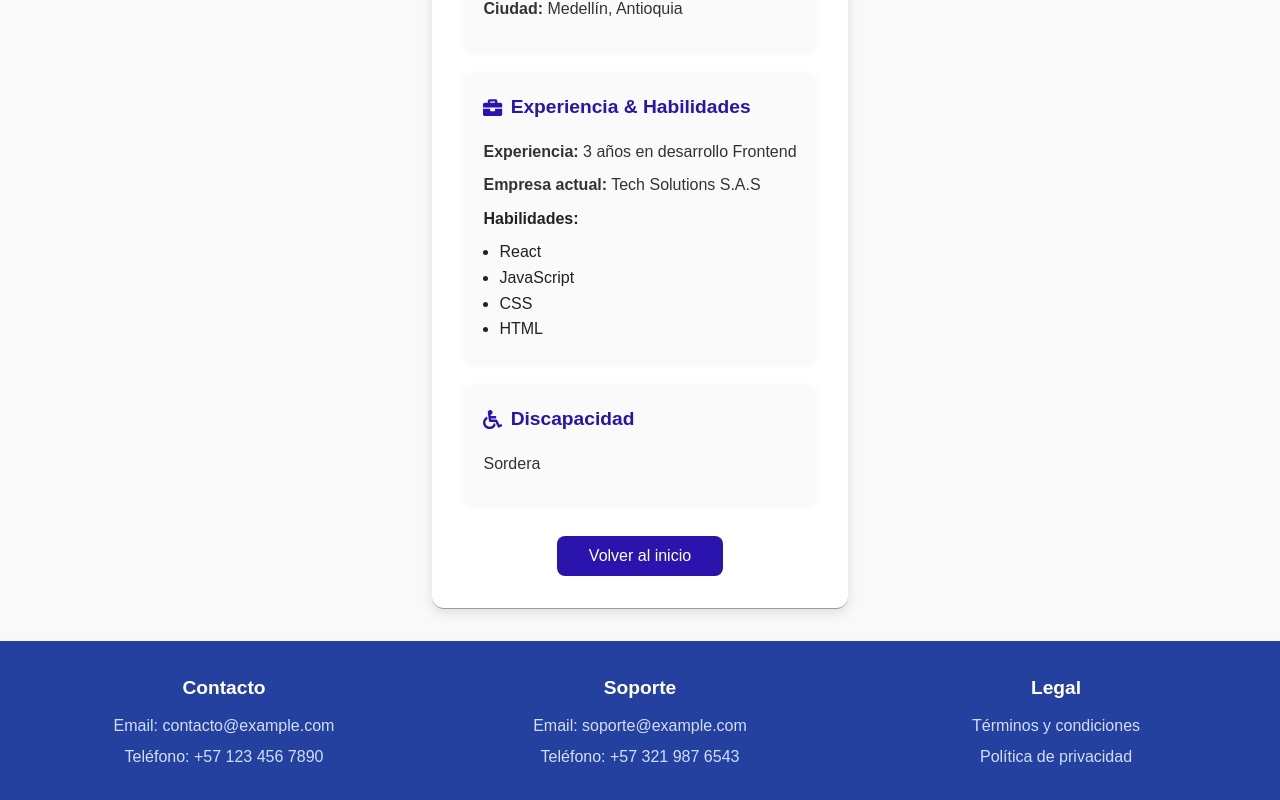
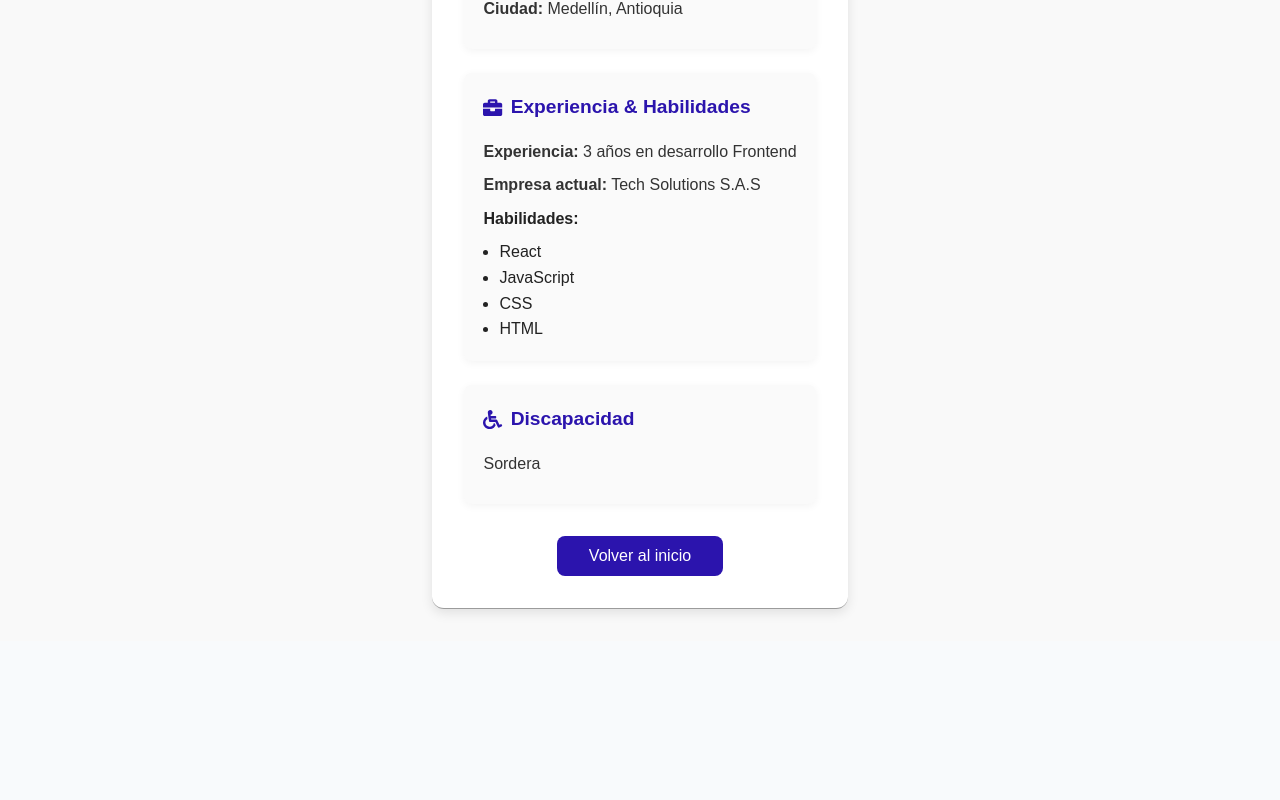
Before and after one commit to juangomlin/WORKABLE_1, a React (Vite) app: page /Aspirante/MiPerfil in a window 1280 px wide. Shown: the part 318-1118 px from the top of the page. After the commit the page ends 959 px from the top, so only its background shows below. Built offline with nearby package versions, Linux system fonts and the light colour scheme.

Commit message:
Cambios minimos

```diff
--- a/src/pages/AspirantePage/AspirantePage.jsx
+++ b/src/pages/AspirantePage/AspirantePage.jsx
@@ -1,7 +1,7 @@
 import React, { useState } from 'react';
 import { useLocation, Link } from 'react-router-dom';
 import './AspirantePage.css';
-import HeaderReclutador from '../../components/HeaderReclutador/HeaderReclutador'
+import HeaderAspirant from '../../components/HeaderAspirant/HeaderAspirant'
 import Buttons  from '../../components/Buttons/Buttons';
 import Dropdown from '../../components/Dropdown/Dropdown';
 
@@ -47,7 +47,7 @@ const AspirantePage = () => {
 
   return (
     <>
-      <HeaderReclutador/>
+      <HeaderAspirant/>
       <main className="main-aspirant-page">
 
     <div className='dropdown-buttons'>
--- a/src/pages/AspirantePage/MiPerfil/MiPerfil.jsx
+++ b/src/pages/AspirantePage/MiPerfil/MiPerfil.jsx
@@ -1,7 +1,6 @@
 import React from 'react';
 import { useNavigate } from 'react-router-dom';
 import { FaUser, FaBriefcase, FaWheelchair } from 'react-icons/fa';
-import Footer from "../../../components/Footer/Footer";
 import './MiPerfil.css';
 
 const MiPerfil = () => {
@@ -58,7 +57,6 @@ const MiPerfil = () => {
           </button>
         </section>
       </main>
-      <Footer />
     </>
   );
 };
--- a/src/pages/ReclutadorPage/ProfileEditPage/ProfileEditPage.jsx
+++ b/src/pages/ReclutadorPage/ProfileEditPage/ProfileEditPage.jsx
@@ -1,7 +1,6 @@
 import React from 'react';
 import { Link } from 'react-router-dom';
 import HeaderReclutador from '../../../components/HeaderReclutador/HeaderReclutador';
-import Footer from '../../../components/Footer/Footer';
 import './ProfileEditPage.css';
 
 function ProfileEditPage() {
@@ -69,7 +68,6 @@ function ProfileEditPage() {
           </section>
         </div>
       </main>
-      <Footer />
     </>
   );
 }
```
